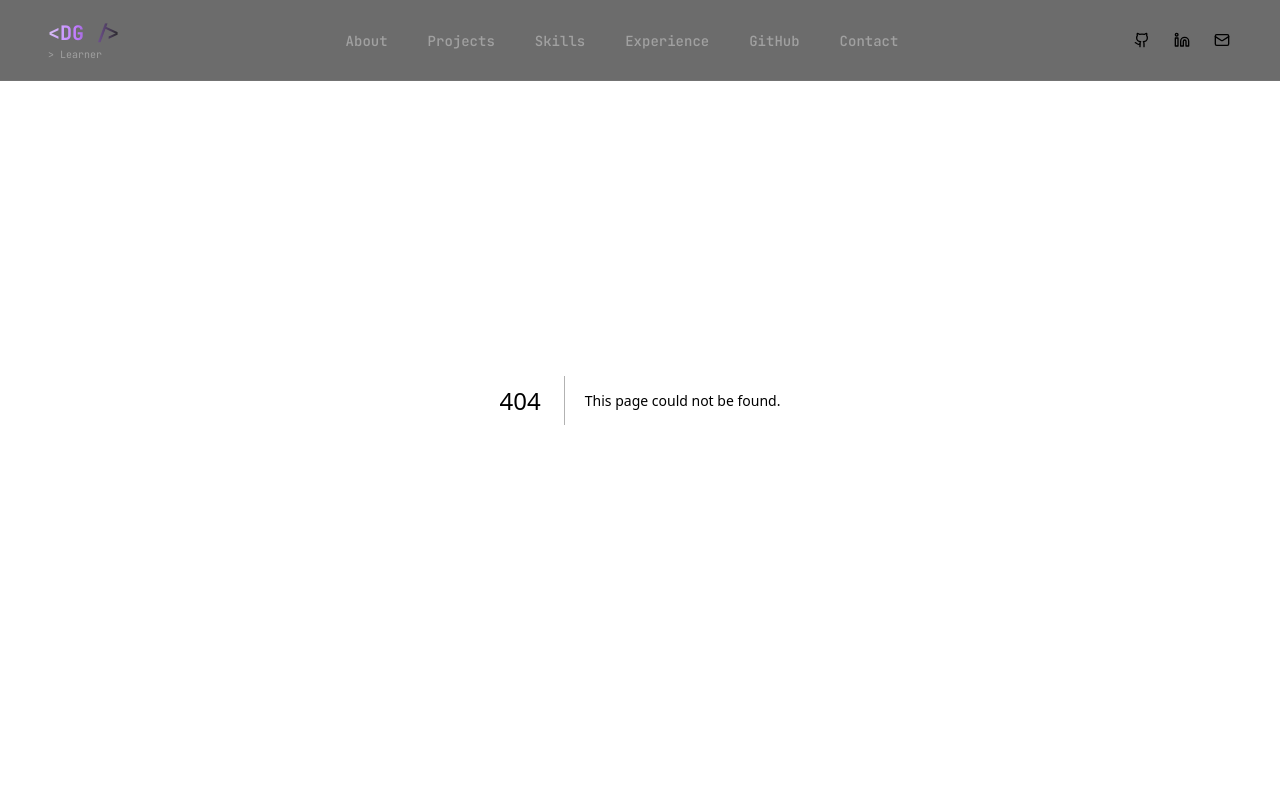
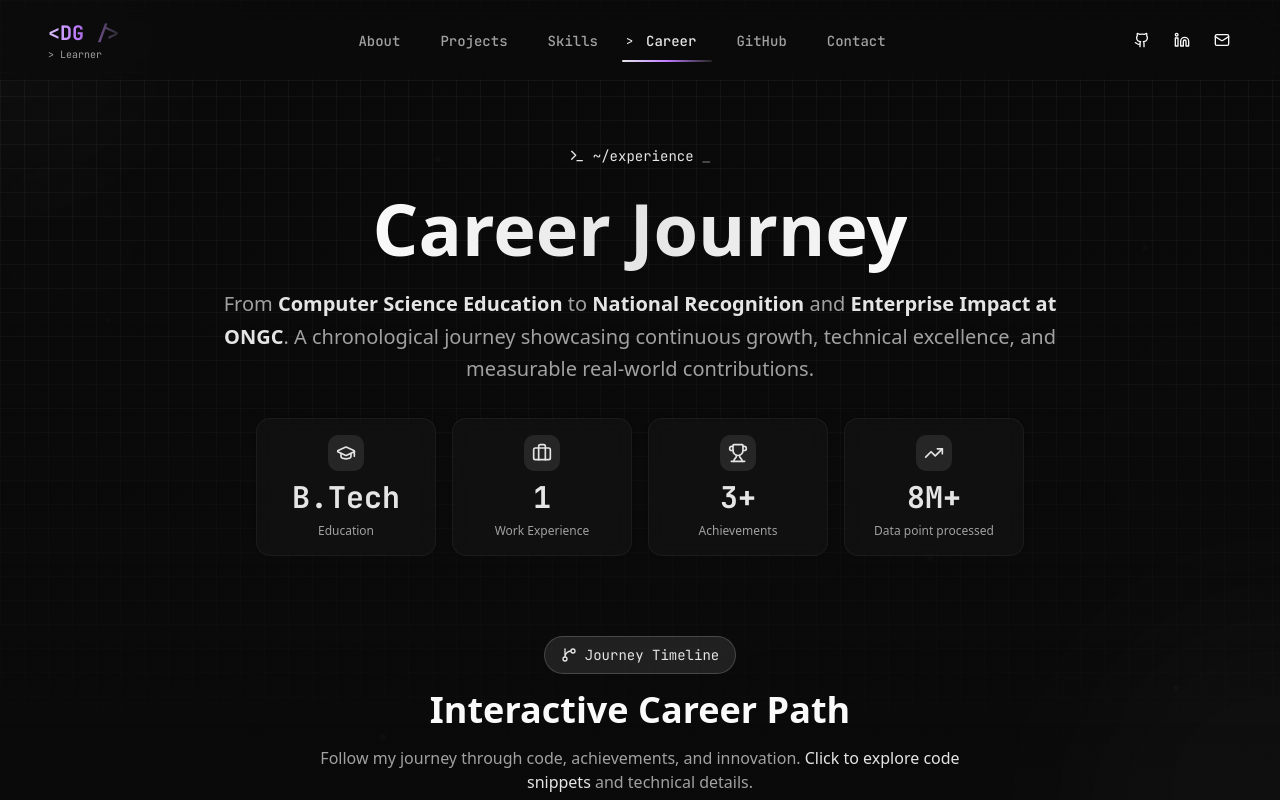
Before and after one commit to Dhruv-413/Dhruv, a Next.js app in the folder dhruv-portfolio/: page /career in a window 1280 px wide. Before the commit this address had no page. Shown: the top 800 px of the page. Built offline with nearby package versions, Linux system fonts and the light colour scheme.

Commit message:
Add loading component and update navigation label from "Experience" to "Career"

```diff
--- a/dhruv-portfolio/src/app/experience/page.tsx
+++ b/dhruv-portfolio/src/app/career/page.tsx
@@ -15,11 +15,11 @@ const TimelineSection = dynamic(
 );
 
 export const metadata = {
-  title: "Experience - Dhruv Gupta",
-  description: "My professional experience and education journey",
+  title: "Career - Dhruv Gupta",
+  description: "My professional career and education journey",
 };
 
-export default function ExperiencePage() {
+export default function CareerPage() {
   return (
     <>
       <AnimatedBackground />
--- a/dhruv-portfolio/src/lib/constants.ts
+++ b/dhruv-portfolio/src/lib/constants.ts
@@ -22,7 +22,7 @@ export const NAV_ITEMS = [
   { label: "About", href: "/" },
   { label: "Projects", href: "/projects" },
   { label: "Skills", href: "/skills" },
-  { label: "Experience", href: "/experience" },
+  { label: "Career", href: "/career" },
   { label: "GitHub", href: "/github" },
   { label: "Contact", href: "/contact" },
 ] as const;
```
Also changed, not shown: dhruv-portfolio/src/app/career/loading.tsx (renamed from dhruv-portfolio/src/app/experience/loading.tsx).
